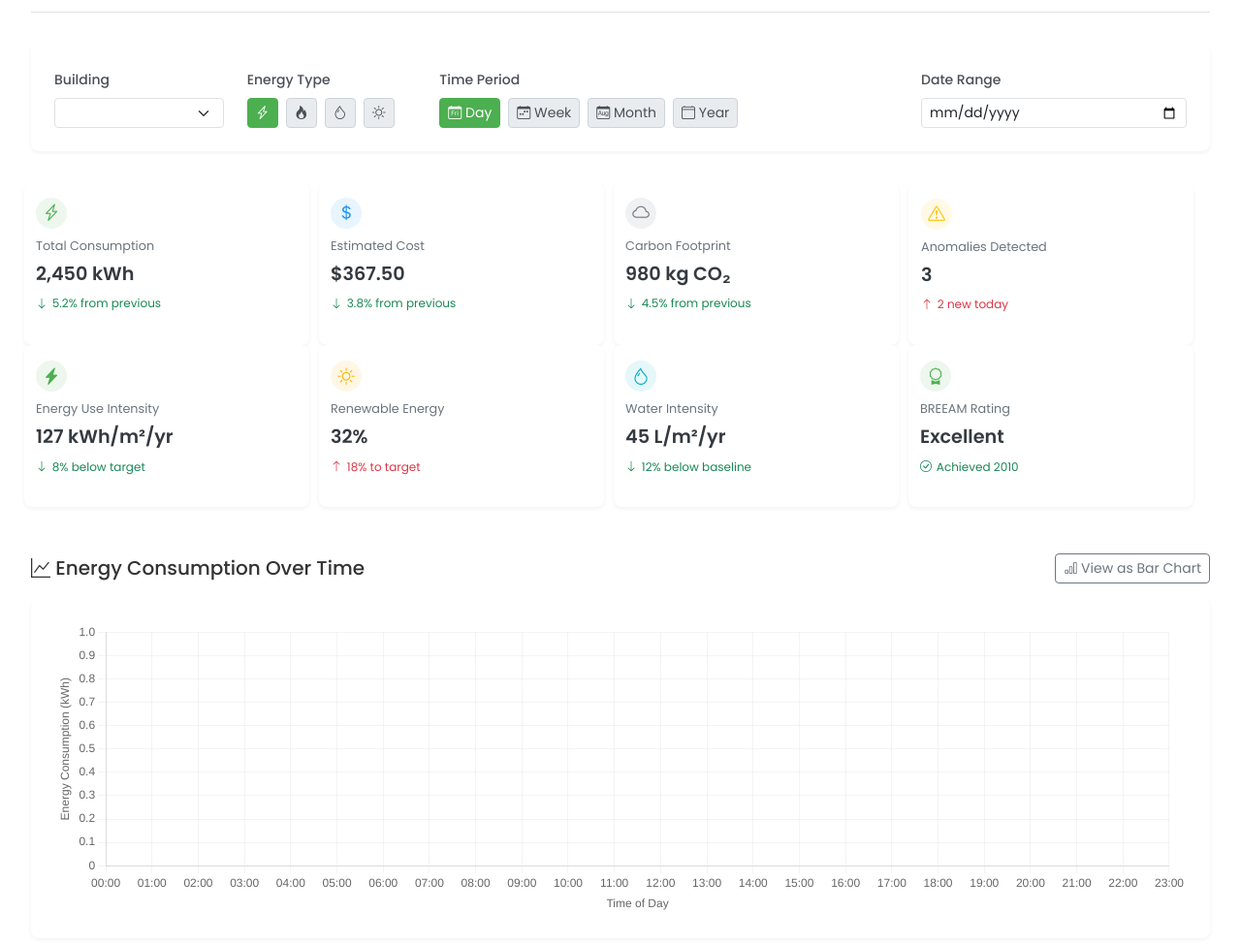
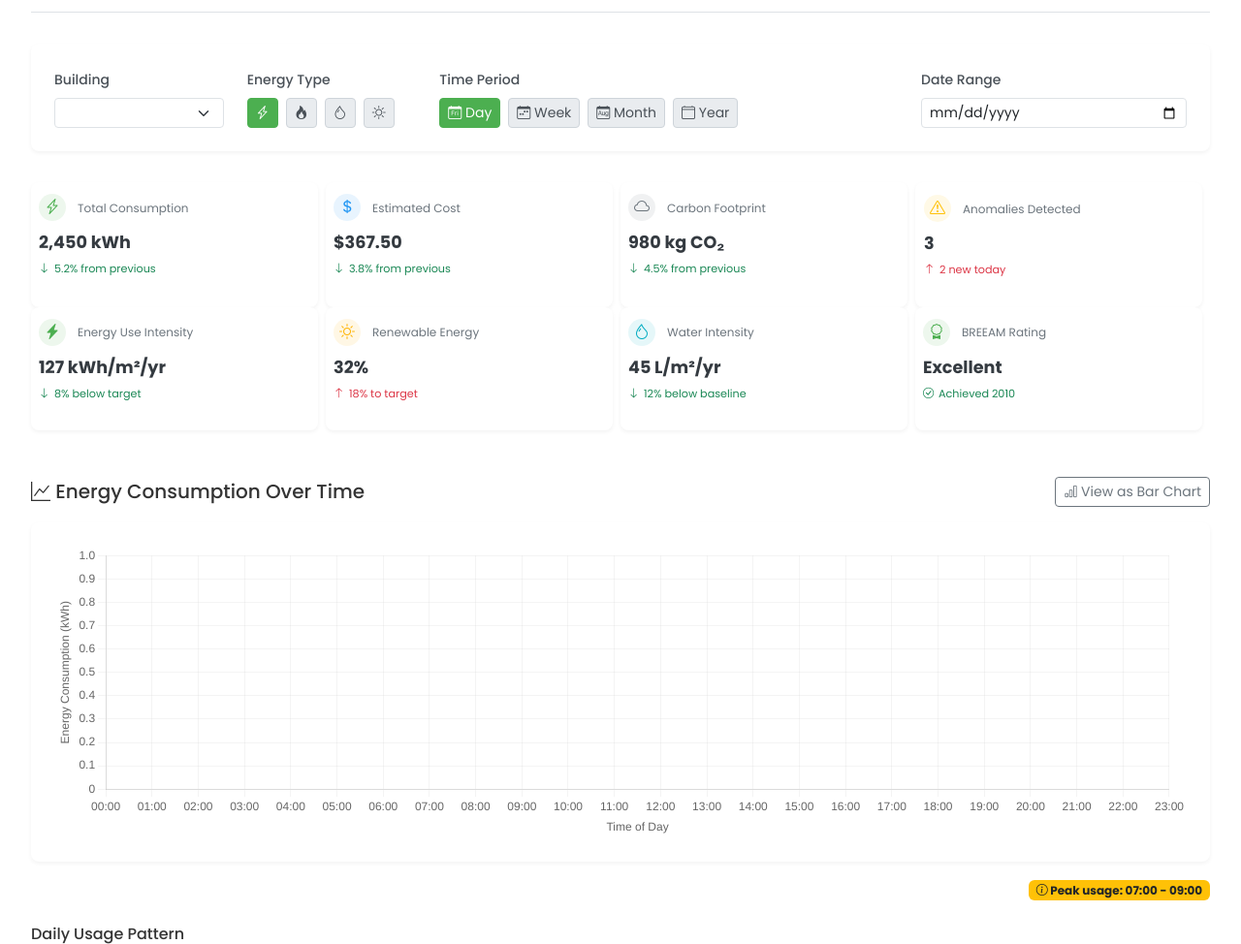
Before and after one commit to xRyul/bus-group-27, a Flask app: page /building-energy-monitoring in a window 1280 px wide. Shown: the part 282-1256 px from the top of the page at 97% size. Run offline with Flask 3, Linux system fonts and the light colour scheme; the visitor is signed in with stand-in values (Sample User, id 1); data that the repository does not hold is empty.

Commit message:
Improved dashboard card layout with horizontal icon and title placement

```diff
--- a/app/models/user.py
+++ b/app/models/user.py
@@ -7,9 +7,7 @@ from flask_login import UserMixin
 from werkzeug.security import check_password_hash, generate_password_hash
 
 from app import db, login
-from app.models.sustainable_activity import (
-    SustainableActivity,  # For the 'activities' relationship
-)
+from app.models.sustainable_activity import SustainableActivity
 from app.models.user_points import UserPoints  # For the 'points' relationship
 
 
--- a/app/static/css/dashboard.css
+++ b/app/static/css/dashboard.css
@@ -429,26 +429,50 @@
 
 /* Compact card styles for 8-in-a-row layout */
 .stat-card-compact {
-    padding: 1rem 0.75rem;
+    padding: 0.75rem 0.5rem;
+    height: 100%;
+    display: flex;
+    flex-direction: column;
+}
+
+.stat-card-compact .stat-header {
+    display: flex;
+    align-items: center;
+    margin-bottom: 0.5rem;
 }
 
 .stat-card-compact .stat-icon {
-    width: 32px;
-    height: 32px;
-    font-size: 1.1rem;
-    margin-bottom: 0.5rem;
+    width: 28px;
+    height: 28px;
+    font-size: 1rem;
+    margin-right: 0.5rem;
+    margin-bottom: 0;
 }
 
 .stat-card-compact .stat-title {
-    font-size: 0.8rem;
-    margin-bottom: 0.2rem;
+    font-size: 0.75rem;
+    margin-bottom: 0;
+    margin-left: 0.25rem;
+    line-height: 1.1;
 }
 
 .stat-card-compact .stat-value {
-    font-size: 1.2rem;
+    font-size: 1.1rem;
     margin-bottom: 0.3rem;
+    font-weight: 700;
 }
 
 .stat-card-compact .stat-change {
-    font-size: 0.75rem;
+    font-size: 0.7rem;
 }
+
+/* Row of cards spacing */
+.card-row-8 {
+    margin-left: -0.25rem;
+    margin-right: -0.25rem;
+}
+
+.card-row-8 > div {
+    padding-left: 0.25rem;
+    padding-right: 0.25rem;
+}
--- a/app/templates/building_energy_monitoring.html
+++ b/app/templates/building_energy_monitoring.html
@@ -107,14 +107,16 @@
     <!-- Summary Cards -->
     <div class="row mb-5">
         <!-- All 8 cards in a single row -->
-        <div class="row">
+        <div class="row card-row-8">
             <!-- Total Energy Consumption Card -->
             <div class="col-card-8">
                 <div class="stat-card stat-card-compact energy animate-fade-in delay-1">
+                    <div class="stat-header">
                         <div class="stat-icon">
                             <i class="bi bi-lightning-charge"></i>
                         </div>
                         <div class="stat-title">Total Consumption</div>
+                    </div>
                     <div class="stat-value">2,450 kWh</div>
                     <div class="stat-change positive">
                         <i class="bi bi-arrow-down"></i>
@@ -126,10 +128,12 @@
             <!-- Energy Cost Card -->
             <div class="col-card-8">
                 <div class="stat-card stat-card-compact cost animate-fade-in delay-2">
+                    <div class="stat-header">
                         <div class="stat-icon">
                             <i class="bi bi-currency-dollar"></i>
                         </div>
                         <div class="stat-title">Estimated Cost</div>
+                    </div>
                     <div class="stat-value">$367.50</div>
                     <div class="stat-change positive">
                         <i class="bi bi-arrow-down"></i>
@@ -141,10 +145,12 @@
             <!-- Carbon Footprint Card -->
             <div class="col-card-8">
                 <div class="stat-card stat-card-compact carbon animate-fade-in delay-3">
+                    <div class="stat-header">
                         <div class="stat-icon">
                             <i class="bi bi-cloud"></i>
                         </div>
                         <div class="stat-title">Carbon Footprint</div>
+                    </div>
                     <div class="stat-value">980 kg CO₂</div>
                     <div class="stat-change positive">
                         <i class="bi bi-arrow-down"></i>
@@ -156,10 +162,12 @@
             <!-- Anomaly Count Card -->
             <div class="col-card-8">
                 <div class="stat-card stat-card-compact alert animate-fade-in delay-4">
+                    <div class="stat-header">
                         <div class="stat-icon">
                             <i class="bi bi-exclamation-triangle"></i>
                         </div>
                         <div class="stat-title">Anomalies Detected</div>
+                    </div>
                     <div class="stat-value">3</div>
                     <div class="stat-change negative">
                         <i class="bi bi-arrow-up"></i>
@@ -171,10 +179,12 @@
             <!-- Energy Use Intensity -->
             <div class="col-card-8">
                 <div class="stat-card stat-card-compact animate-fade-in delay-5">
+                    <div class="stat-header">
                         <div class="stat-icon" style="background-color: rgba(76, 175, 80, 0.1); color: #4CAF50;">
                             <i class="bi bi-lightning-charge-fill"></i>
                         </div>
                         <div class="stat-title">Energy Use Intensity</div>
+                    </div>
                     <div class="stat-value">127 kWh/m²/yr</div>
                     <div class="stat-change positive">
                         <i class="bi bi-arrow-down"></i>
@@ -186,10 +196,12 @@
             <!-- Renewable Energy -->
             <div class="col-card-8">
                 <div class="stat-card stat-card-compact animate-fade-in delay-6">
+                    <div class="stat-header">
                         <div class="stat-icon" style="background-color: rgba(255, 179, 0, 0.1); color: #FFB300;">
                             <i class="bi bi-sun"></i>
                         </div>
                         <div class="stat-title">Renewable Energy</div>
+                    </div>
                     <div class="stat-value">32%</div>
                     <div class="stat-change negative">
                         <i class="bi bi-arrow-up"></i>
@@ -201,10 +213,12 @@
             <!-- Water Intensity -->
             <div class="col-card-8">
                 <div class="stat-card stat-card-compact animate-fade-in delay-7">
+                    <div class="stat-header">
                         <div class="stat-icon" style="background-color: rgba(0, 172, 193, 0.1); color: #00ACC1;">
                             <i class="bi bi-droplet"></i>
                         </div>
                         <div class="stat-title">Water Intensity</div>
+                    </div>
                     <div class="stat-value">45 L/m²/yr</div>
                     <div class="stat-change positive">
                         <i class="bi bi-arrow-down"></i>
@@ -216,10 +230,12 @@
             <!-- BREEAM Rating -->
             <div class="col-card-8">
                 <div class="stat-card stat-card-compact animate-fade-in delay-8">
+                    <div class="stat-header">
                         <div class="stat-icon" style="background-color: rgba(76, 175, 80, 0.1); color: #4CAF50;">
                             <i class="bi bi-award"></i>
                         </div>
                         <div class="stat-title">BREEAM Rating</div>
+                    </div>
                     <div class="stat-value">Excellent</div>
                     <div class="stat-change positive">
                         <i class="bi bi-check-circle"></i>
```
Lines whose indentation alone changed are shown as unchanged.
